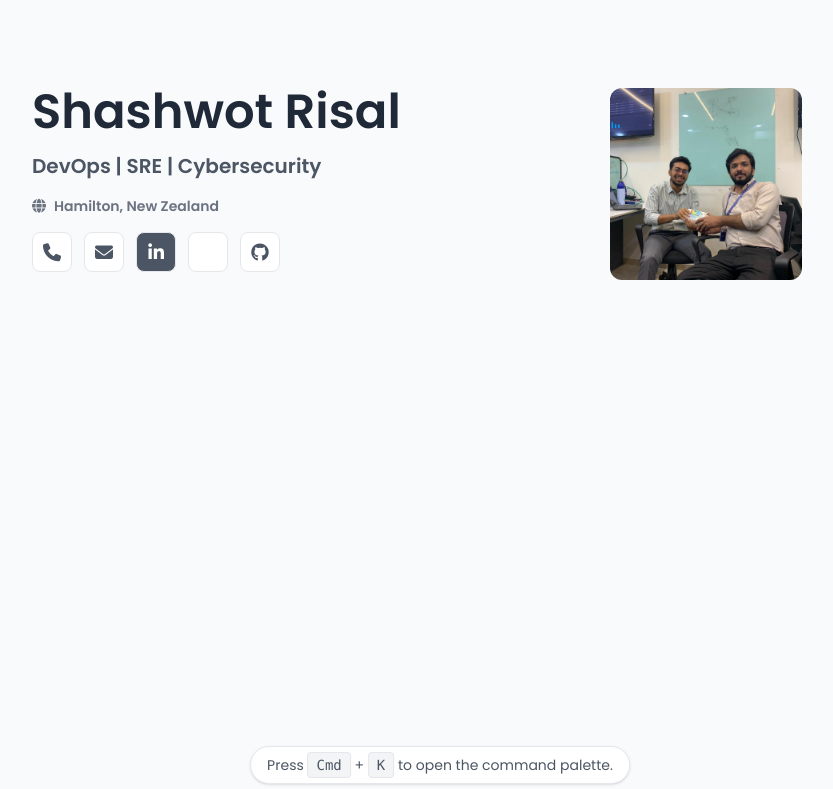
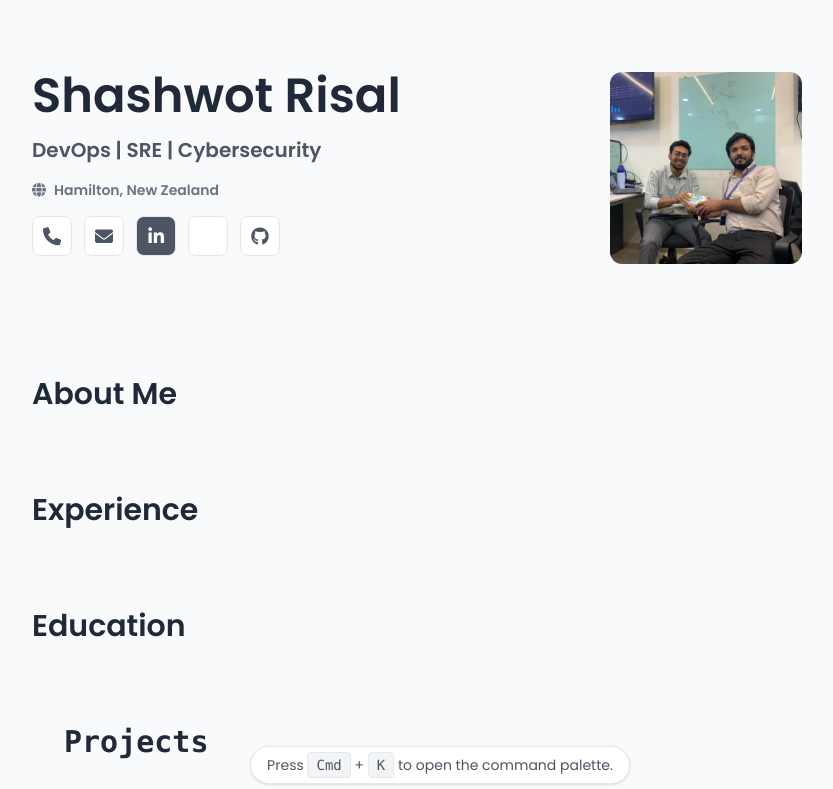
Before and after one commit to jayWaikato/JayChampaneri, a plain HTML site: page index.html in a window 1280 px wide. Shown: the top 789 px of the page, without its empty margins (200-1033 px from the left). Drawn offline with nearby package versions, Linux system fonts and the light colour scheme; some icons are missing.

Commit message:
Update index.html

```diff
--- a/index.html
+++ b/index.html
@@ -24,7 +24,7 @@
 <body class="text-gray-800 bg-gray-50 flex items-center justify-center min-h-screen p-6">
 <div class="max-w-4xl mx-auto px-10">
    <!-- Hero Section -->
-<section id="home" class="min-h-screen flex items-start pt-16 text-3xl font-semibold">
+<section id="home" class="flex items-start pt-12 pb-8 text-3xl font-semibold">
   <div class="grid grid-cols-1 md:grid-cols-2 gap-8">
 
     <!-- Left Side (Text Info) -->
```
